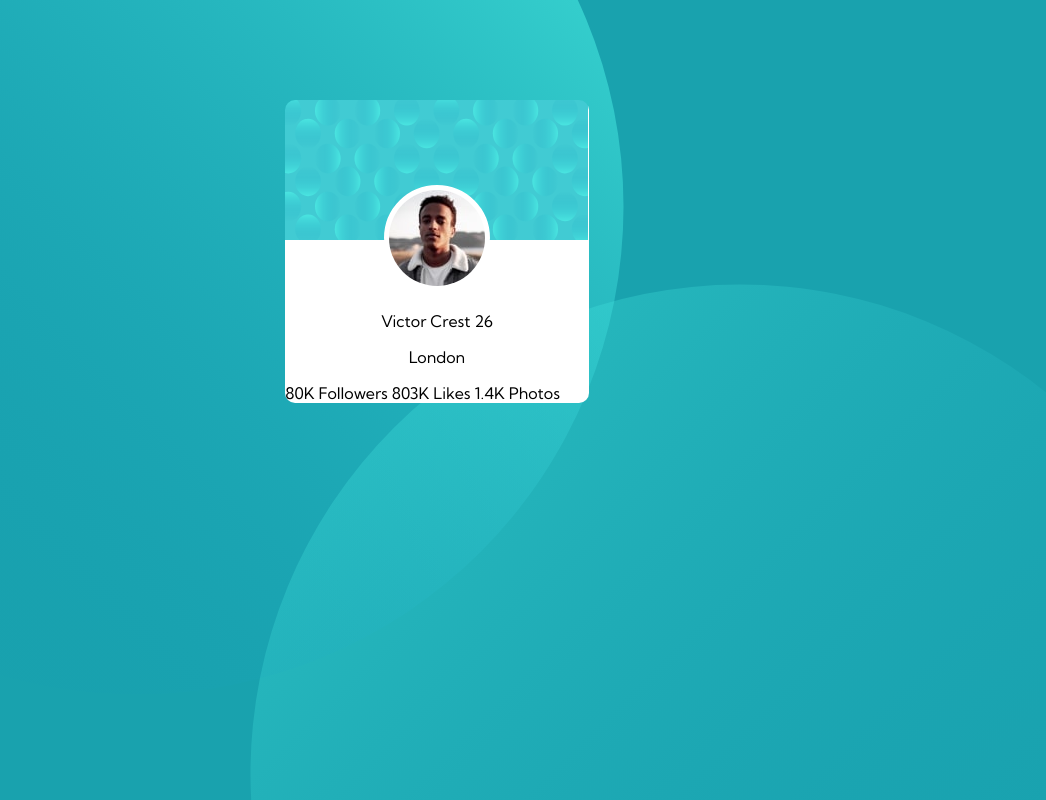
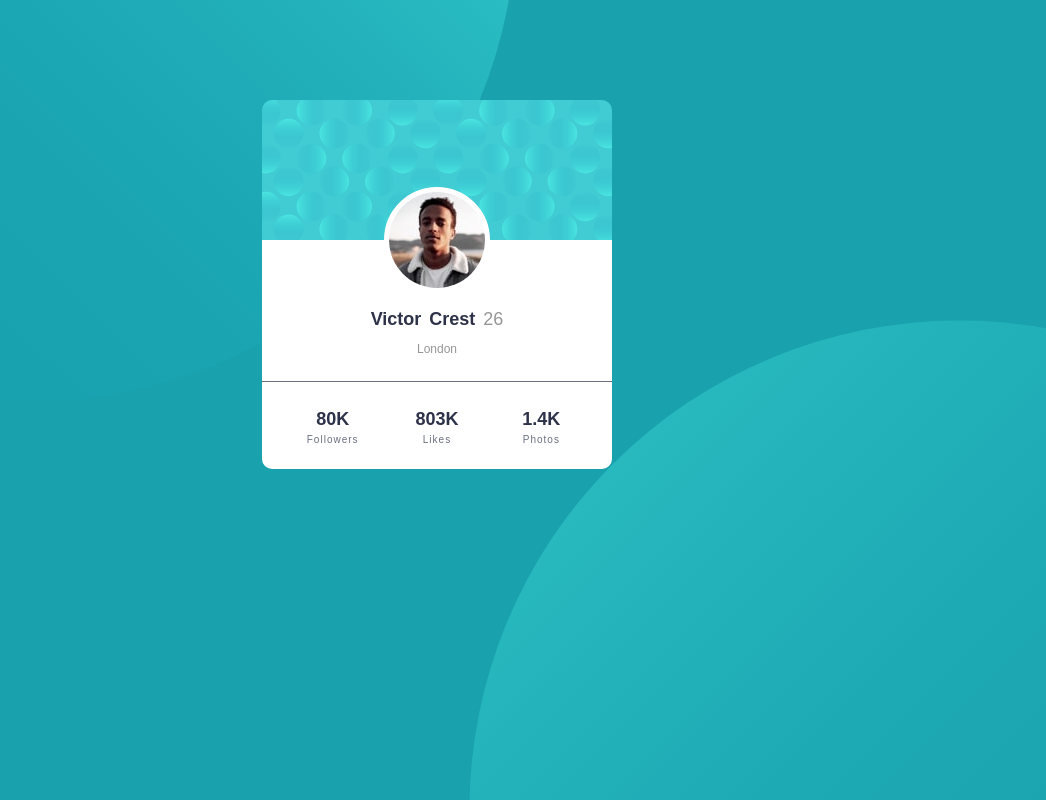
Before and after one commit to danielblas/profile-card, a plain HTML site: page index.html in a window 1280 px wide. Shown: the whole page, without its empty margins (203-1249 px from the left). Drawn offline with Linux system fonts and the light colour scheme.

Commit message:
Terminado

```diff
--- a/index.html
+++ b/index.html
@@ -16,19 +16,22 @@
       <img src="/images/image-victor.jpg">
     </div>
       <div class="name">
-      <p >Victor Crest
-      26</p>
-      <p>London</p>
-    </div>
-    <div>
-      80K
-      Followers
-
-      803K
-      Likes
-
-      1.4K
-      Photos
+        <h1>Victor Crest <mark>26</mark></h1>
+        <p>London</p>
+      </div>
+    <div class="stats">
+      <table>
+        <tr>
+          <th>80K</th>
+          <th>803K</th>
+          <th>1.4K</th>
+        </tr>
+        <tr>
+          <td>Followers</td>
+          <td>Likes</td>
+          <td>Photos</td>
+        </tr>
+      </table>
     </div>
   </div>
 </body>
--- a/styles.css
+++ b/styles.css
@@ -1,3 +1,11 @@
+/* WIDTHS */
+
+:root {
+    --mobile: 23.4375rem;   /* 375px */
+    --middle:56.75rem;      /* 908px */
+    --desktop: 90rem;       /* 1440px */
+}
+
 /* FONTS  */
 
 @import url('https://fonts.googleapis.com/css2?family=Kumbh+Sans:wght@400;700&display=swap');
@@ -12,6 +20,8 @@
     --dark-gray: hsl(0, 0%, 59%);
 }
 
+/* STYLES */
+
 html {
     font-size: 100%;
     box-sizing: border-box;
@@ -22,12 +32,20 @@ html {
 }
 
 body {
+
+    font-family: 'Kumbh Sans', sans-serif;
+    margin: 0;
+
+}
+
+/* BACKGROUND*/
+body {
     background-color: var(--dark-cyan);
-    background-image: url(/images/bg-pattern-top.svg), url(/images/bg-pattern-bottom.svg);
+    background-image: url(/images/bg-pattern-top.svg), url(/images/bg-pattern-bottom.svg);          /* SIZE 978px (61.125rem)*/
     background-repeat: no-repeat;
-    background-position: -50% 50%, 150% -50%;
-    font-family: 'Kumbh Sans', sans-serif;
-
+    background-origin: border-box;
+    background-position-x: -16.125rem, 42rem;
+    background-position-y: -36rem, 20rem;
 }
 
 .container {
@@ -38,14 +56,14 @@ body {
     background-repeat: no-repeat;
     background-size: 100% 8.75rem;
     margin: 6.25rem auto auto auto;
-    width: 24%;
+    width: 21.875rem;
     border-radius: 10px;
     overflow: hidden;
 
 }
 
 .imagen {
-    margin: 5.3125rem auto auto auto;
+    margin: 5.4375rem auto auto auto;
 }
 
 .imagen > img {
@@ -57,8 +75,74 @@ body {
 
 .name {
     margin: auto;
+    word-spacing: 0.1875rem;
+}
+
+h1 {
+    font-size: 1.125rem;
+    font-weight: 700;
+    color: var(--very-dark-blue);
+}
+
+h1 > mark {
+    background-color: inherit;
+    color: var(--dark-gray);
+    font-weight: 400;
 }
 
 .name > p {
     text-align: center;
+    font-weight: 400;
+    color: var(--dark-gray);
+    font-size: 0.75rem;
+    margin-bottom: 1.5625rem;
 }
+
+.stats {
+    width: 100%;
+    border-top: 0.0625rem solid var(--dark-grayish-blue);
+
+}
+
+.stats > table {
+    width: 90%;
+    margin: auto;
+    text-align: center;
+    border: none;
+}
+
+.stats th, .stats td {
+    width: 33%;
+}
+
+.stats th {
+    font-size: 1.125rem;
+    font-weight: 700;
+    color: var(--very-dark-blue);
+    padding: 1.5625rem 0 0 0;
+}
+
+.stats td {
+    font-weight: 400;
+    color: var(--dark-grayish-blue);
+    font-size: 0.625rem;
+    letter-spacing: 0.0625rem;
+    padding: 0.125rem 0 1.3750rem 0;
+}
+
+/* MOBIL DEVICES */
+
+@media screen and (max-width: 908px) {
+    .container {
+        width: 20.3125rem;
+        margin: 9.1875rem auto auto auto;
+
+    }
+  }
+
+  @media screen and (max-width: 908px) {
+      body {
+        background-position-x: -46rem, 10rem;
+        background-position-y: -40rem, 16rem;
+      }
+  }
```
